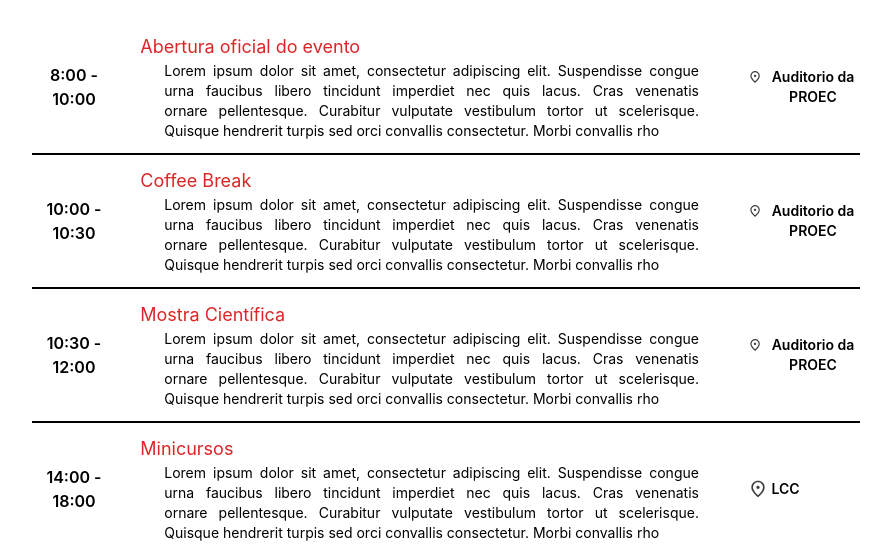
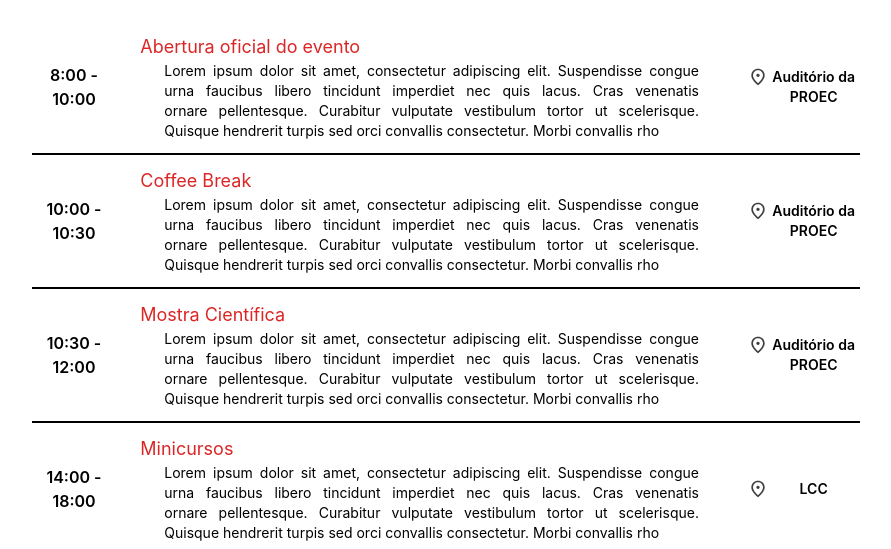
Before and after one commit to Escola-Piloto-de-Computacao/wtcc, a React (Create React App) app: page / in a window 1280 px wide. Shown: the part 171-720 px from the top of the page, without its empty margins (194-1085 px from the left). Built offline with nearby package versions, Linux system fonts and the light colour scheme.

Commit message:
Centralized element in div and fixed location attribute
Centralized elements in location with grid (maybe fix later so that the shorter names don't look so strange and fixed a name in the location attribute of activities

```diff
--- a/src/components/Schedule/Schedule.tsx
+++ b/src/components/Schedule/Schedule.tsx
@@ -7,7 +7,7 @@ const activities = [
         time: "8:00 - 10:00",
         title: "Abertura oficial do evento",
         description: "Lorem ipsum dolor sit amet, consectetur adipiscing elit. Suspendisse congue urna faucibus libero tincidunt imperdiet nec quis lacus. Cras venenatis ornare pellentesque. Curabitur vulputate vestibulum tortor ut scelerisque. Quisque hendrerit turpis sed orci convallis consectetur. Morbi convallis rho",
-        location: "Auditorio da PROEC"
+        location: "Auditório da PROEC"
 
     },
 
@@ -16,14 +16,14 @@ const activities = [
         time: "10:00 - 10:30",
         title: "Coffee Break ",
         description: "Lorem ipsum dolor sit amet, consectetur adipiscing elit. Suspendisse congue urna faucibus libero tincidunt imperdiet nec quis lacus. Cras venenatis ornare pellentesque. Curabitur vulputate vestibulum tortor ut scelerisque. Quisque hendrerit turpis sed orci convallis consectetur. Morbi convallis rho",
-        location: "Auditorio da PROEC"
+        location: "Auditório da PROEC"
     },
     {
         day: 1,
         time: "10:30 - 12:00",
         title: "Mostra Científica",
         description: "Lorem ipsum dolor sit amet, consectetur adipiscing elit. Suspendisse congue urna faucibus libero tincidunt imperdiet nec quis lacus. Cras venenatis ornare pellentesque. Curabitur vulputate vestibulum tortor ut scelerisque. Quisque hendrerit turpis sed orci convallis consectetur. Morbi convallis rho",
-        location: "Auditorio da PROEC"
+        location: "Auditório da PROEC"
     },
     {
         day: 1,
@@ -37,7 +37,7 @@ const activities = [
         time: "8:30 - 9:30",
         title: "Palestra 1", // change the name of the activity
         description: "Lorem ipsum dolor sit amet, consectetur adipiscing elit. Suspendisse congue urna faucibus libero tincidunt imperdiet nec quis lacus. Cras venenatis ornare pellentesque. Curabitur vulputate vestibulum tortor ut scelerisque. Quisque hendrerit turpis sed orci convallis consectetur. Morbi convallis rho",
-        location: "Auditorio da PROEC"
+        location: "Auditório da PROEC"
 
     },
 
@@ -46,14 +46,14 @@ const activities = [
         time: "9:30 - 10:00",
         title: "Coffee Break ",
         description: "Lorem ipsum dolor sit amet, consectetur adipiscing elit. Suspendisse congue urna faucibus libero tincidunt imperdiet nec quis lacus. Cras venenatis ornare pellentesque. Curabitur vulputate vestibulum tortor ut scelerisque. Quisque hendrerit turpis sed orci convallis consectetur. Morbi convallis rho",
-        location: "Auditorio da PROEC"
+        location: "Auditório da PROEC"
     },
     {
         day: 2,
         time: "10:00 - 11:30",
         title: "Mesa Redonda",
         description: "Lorem ipsum dolor sit amet, consectetur adipiscing elit. Suspendisse congue urna faucibus libero tincidunt imperdiet nec quis lacus. Cras venenatis ornare pellentesque. Curabitur vulputate vestibulum tortor ut scelerisque. Quisque hendrerit turpis sed orci convallis consectetur. Morbi convallis rho",
-        location: "Auditorio da PROEC"
+        location: "Auditório da PROEC"
     },
     {
         day: 2,
--- a/src/components/Schedule/ScheduleCard/ScheduleCard.tsx
+++ b/src/components/Schedule/ScheduleCard/ScheduleCard.tsx
@@ -40,9 +40,9 @@ const ScheduleCard = ({ time, title, description, location }: ScheduleCardProps)
                     <p className="w-11/12 ml-6 text-sm text-justify text-balance hyphens-auto break-words">{description}</p>
                 </div>
                 <Popover content={locPop} placement='right' className="w-96 flex align-middle gap-1 cursor-pointer">
-                    <div> {/* TODO add link to map */}
+                    <div className="grid grid-cols-6"> {/* TODO add link to map */}
                         <Loc />
-                        <p className="text-sm font-semibold">{location}</p>
+                        <p className="text-sm font-semibold col-span-5">{location}</p>
                     </div>
                 </Popover>
             </div>
```
